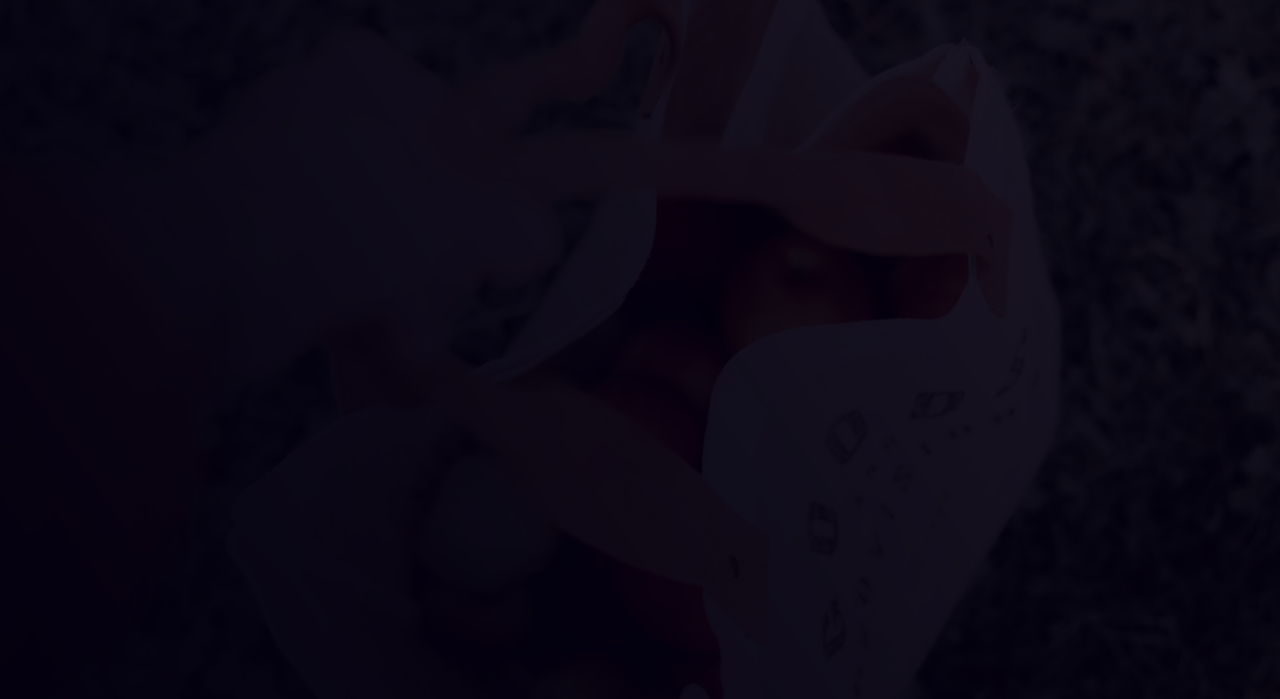
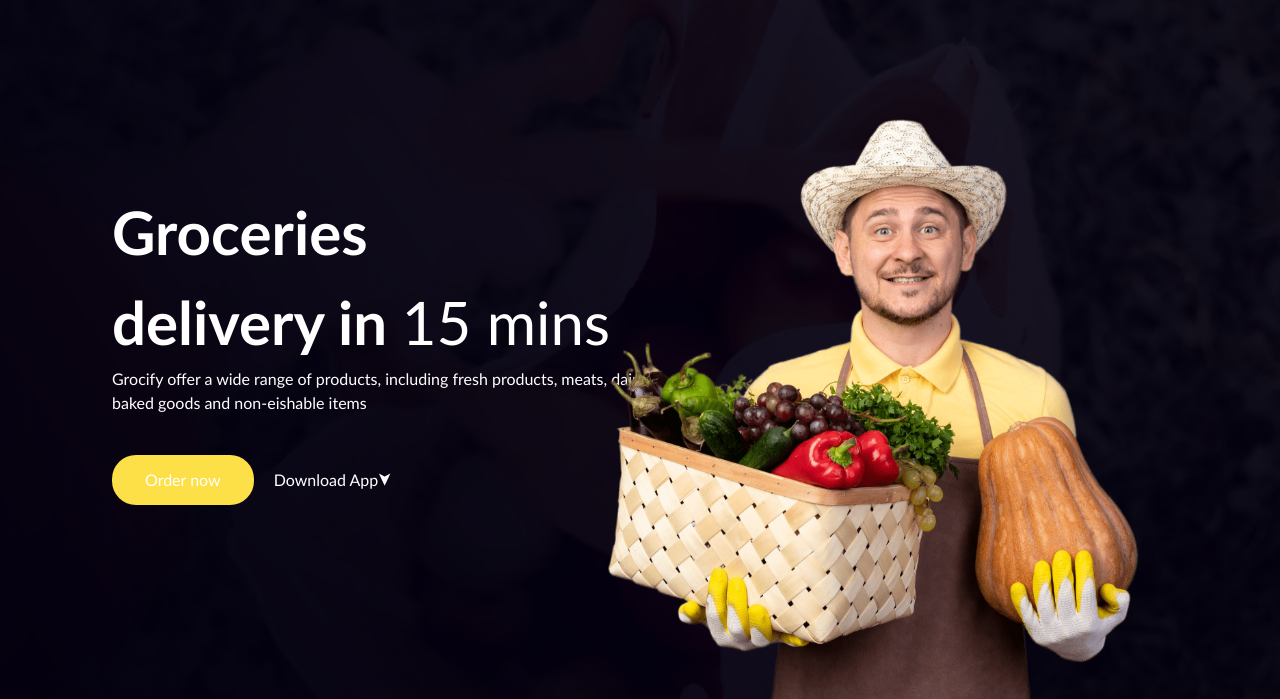
Before and after one commit to ViktoriiaPavliukh/tailwind-store, a plain HTML site: page index.html in a window 1280 px wide. Shown: the part 101-800 px from the top of the page. Drawn offline with nearby package versions, Linux system fonts and the light colour scheme.

Commit message:
add main block

```diff
--- a/index.html
+++ b/index.html
@@ -10,7 +10,7 @@
   </head>
   <body>
     <div
-      class="container min-h-screen w-full bg-[url('images/bg.png')] bg-center bg-cover px-28 py-5"
+      class="container min-h-screen w-full bg-[url('images/bg.png')] bg-center bg-cover px-28 py-5 relative"
     >
       <header>
         <nav class="flex justify-between items-center">
@@ -42,6 +42,18 @@
           />
         </nav>
       </header>
+      <main class="text-white mt-48 max-w-xl">
+        <h1 class="text-6xl font-semibold leading-normal">Groceries<br />delivery in <span class="font-light">15 mins</span></h1>
+        <p>
+          Grocify offer a wide range of products, including fresh products,
+          meats, dairy, baked goods and non-eishable items
+        </p>
+        <div class="mt-10">
+          <a href="#" class="bg-yellow-300 rounded-3xl py-3 px-8 font-medium inline-block mr-4 hover:bg-transparent hover:border-yellow-300 hover:text-white duration-300 hover:border border border-transparent">Order now</a>
+          <a href="#">Download App<span class="text-lg inline-block rotate-90">&#10148</span></a>
+        </div>
+        <img src="images/grocery-image.png" alt="grocery" class="w-full xl:w-1/2 xl:absolute bottom-0 right-20">
+      </main>
     </div>
   </body>
 </html>
```
